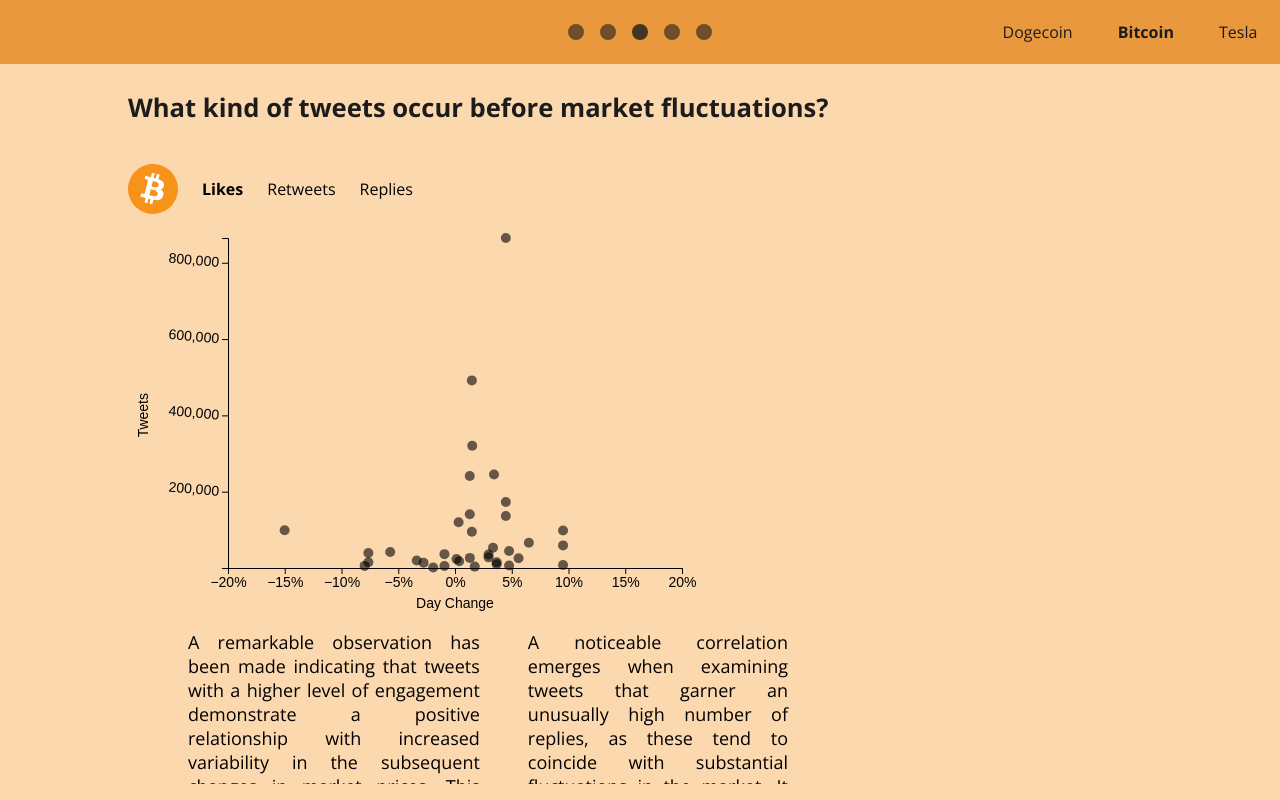
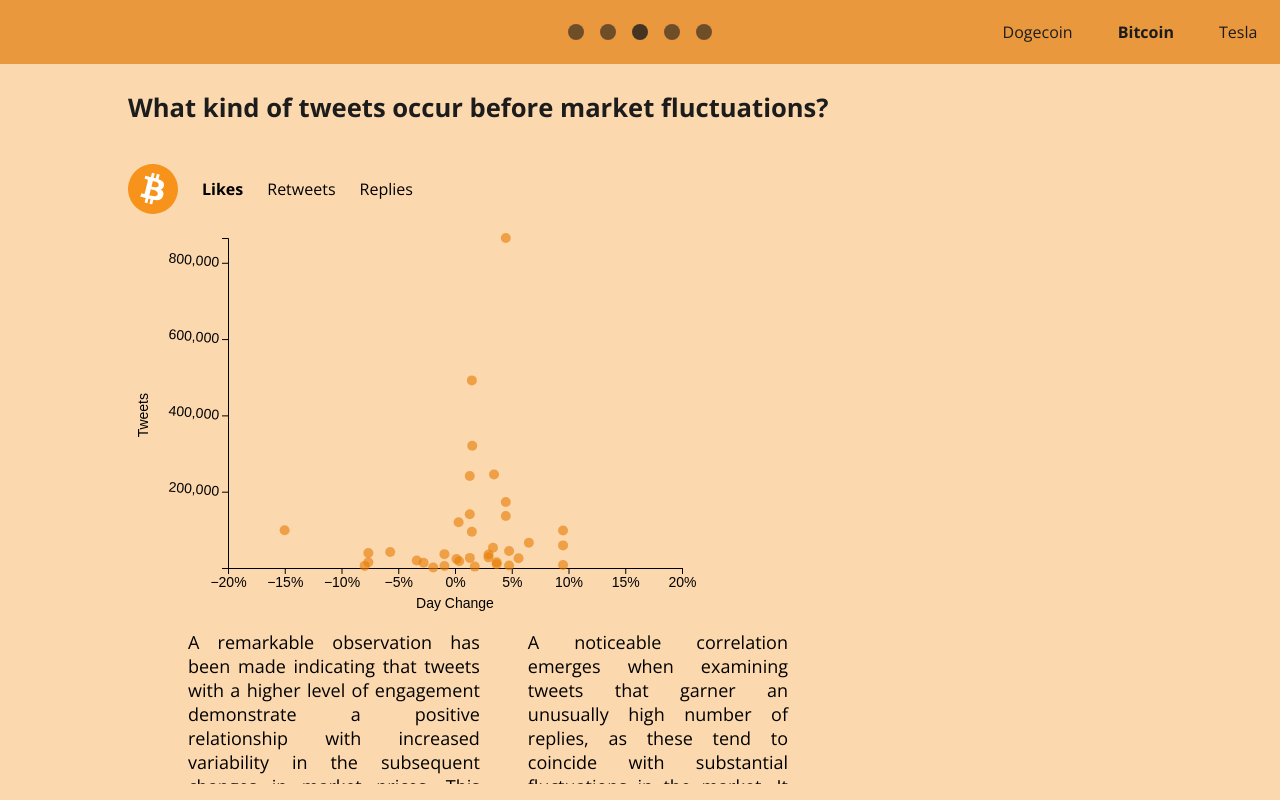
Before and after one commit to HTD2k1/Elon-Twitter-Tracker-DSDV, a React (Vite) app in the folder visualization/: page /ranking in a window 1280 px wide. Built offline with nearby package versions, Linux system fonts and the light colour scheme.

Commit message:
Change color for circle

```diff
--- a/visualization/src/components/engagementRanking/EngagementRanking.jsx
+++ b/visualization/src/components/engagementRanking/EngagementRanking.jsx
@@ -22,9 +22,23 @@
 
   const [selectedMetric, setSelectedMetric] = useState("nlikes");
   const [dataset, setSelectedDataset] = useState("");
+  const [color, setColor] = useState("#e67b02");
 
   useEffect(() => {
     setSelectedDataset(selectedDataset);
+    switch (selectedDataset) {
+      case "Bitcoin":
+        setColor("#e67b02");
+        break;
+      case "Dogecoin":
+        setColor("#b59204");
+        break;
+      case "Tesla":
+        setColor("#d40a02");
+        break;
+      default:
+        break;
+    }
   }, [selectedDataset]);
 
   useEffect(() => {
@@ -163,7 +177,7 @@
       .attr("class", "tweetcircle")
       .attr("id", (d) => "tweetid" + d.id)
       .attr("r", 5)
-      .style("fill", "black")
+      .style("fill", color)
       .style("opacity", 0)
       .style("cursor", "pointer")
       // these have to be functions to use the this keyword
```
